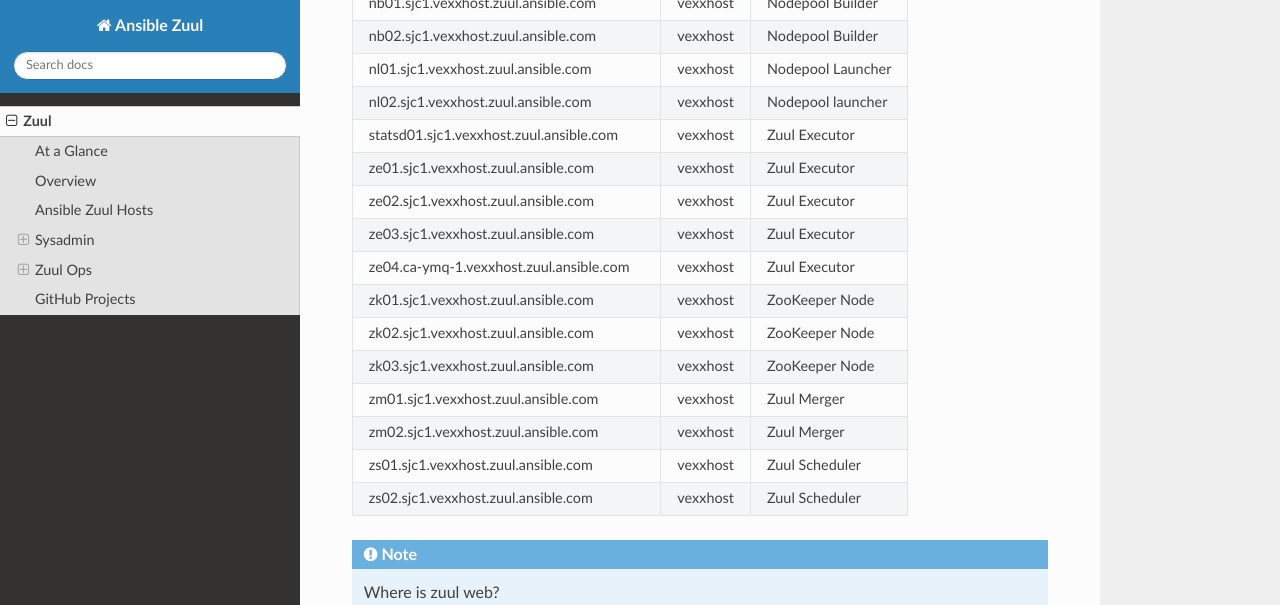
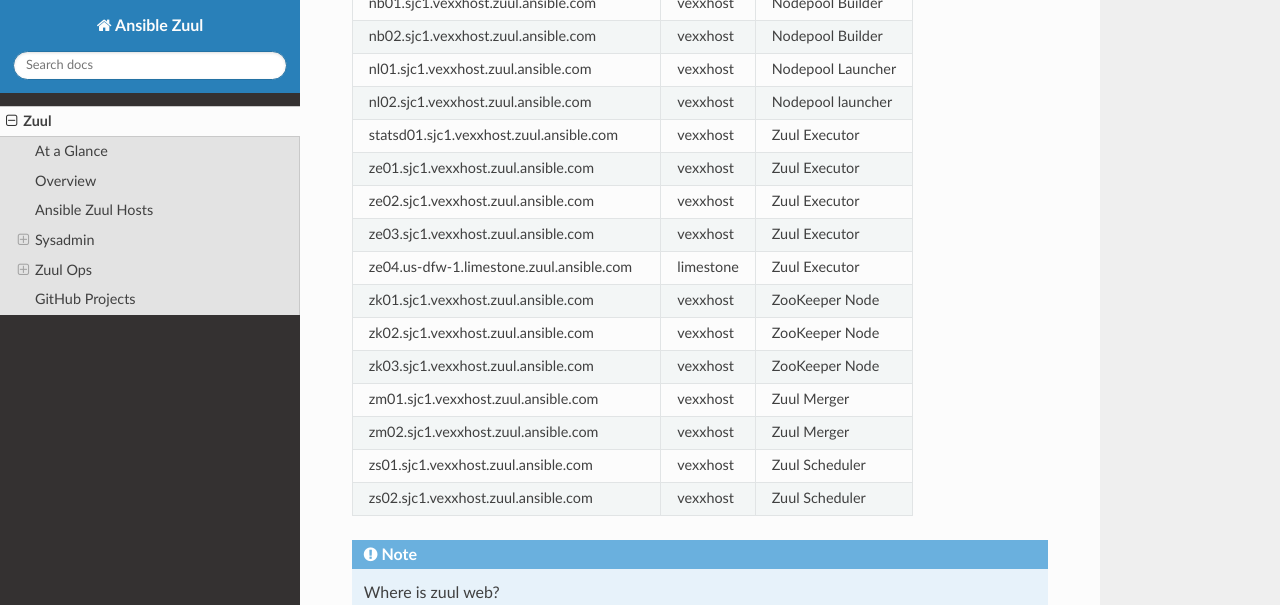
Before and after one commit to ansible-network/windmill-config, a Sphinx documentation site: the page built from doc/source/ansible_zuul.rst, in a window 1280 px wide and 900 px high, scrolled down 1903 px. Shown: the top 605 px of the window. Built offline with Sphinx 7.4.7 and the Read the Docs theme 2.0.0, drawn with Linux system fonts in a browser that asks for light colours.

Commit message:
Properly replace ze04
The previous commit didn't fully remove ze04 from vexxhost. This change
does that, and recreates the replacement in limestone.

Signed-off-by: Paul Belanger <pabelanger@redhat.com>

```diff
--- a/doc/source/ansible_zuul.rst
+++ b/doc/source/ansible_zuul.rst
@@ -89,29 +89,29 @@
 
 .. table:: **Ansible Zuul Hosts**
 
-  =========================================  ========  =================
-  Host                                       Provider  Role
-  =========================================  ========  =================
-  bastion01.sjc1.vexxhost.zuul.ansible.com   vexxhost  Bastion Node
-  borg01.ca-ymq-1.vexxhost.zuul.ansible.com  vexxhost  Borg Backups
-  db01.sjc1.vexxhost.zuul.ansible.com        vexxhost  DiskImage Builder
-  nb01.sjc1.vexxhost.zuul.ansible.com        vexxhost  Nodepool Builder
-  nb02.sjc1.vexxhost.zuul.ansible.com        vexxhost  Nodepool Builder
-  nl01.sjc1.vexxhost.zuul.ansible.com        vexxhost  Nodepool Launcher
-  nl02.sjc1.vexxhost.zuul.ansible.com        vexxhost  Nodepool launcher
-  statsd01.sjc1.vexxhost.zuul.ansible.com    vexxhost  Zuul Executor
-  ze01.sjc1.vexxhost.zuul.ansible.com        vexxhost  Zuul Executor
-  ze02.sjc1.vexxhost.zuul.ansible.com        vexxhost  Zuul Executor
-  ze03.sjc1.vexxhost.zuul.ansible.com        vexxhost  Zuul Executor
-  ze04.ca-ymq-1.vexxhost.zuul.ansible.com    vexxhost  Zuul Executor
-  zk01.sjc1.vexxhost.zuul.ansible.com        vexxhost  ZooKeeper Node
-  zk02.sjc1.vexxhost.zuul.ansible.com        vexxhost  ZooKeeper Node
-  zk03.sjc1.vexxhost.zuul.ansible.com        vexxhost  ZooKeeper Node
-  zm01.sjc1.vexxhost.zuul.ansible.com        vexxhost  Zuul Merger
-  zm02.sjc1.vexxhost.zuul.ansible.com        vexxhost  Zuul Merger
-  zs01.sjc1.vexxhost.zuul.ansible.com        vexxhost  Zuul Scheduler
-  zs02.sjc1.vexxhost.zuul.ansible.com        vexxhost  Zuul Scheduler
-  =========================================  ========  =================
+  =========================================  =========  =================
+  Host                                       Provider   Role
+  =========================================  =========  =================
+  bastion01.sjc1.vexxhost.zuul.ansible.com   vexxhost   Bastion Node
+  borg01.ca-ymq-1.vexxhost.zuul.ansible.com  vexxhost   Borg Backups
+  db01.sjc1.vexxhost.zuul.ansible.com        vexxhost   DiskImage Builder
+  nb01.sjc1.vexxhost.zuul.ansible.com        vexxhost   Nodepool Builder
+  nb02.sjc1.vexxhost.zuul.ansible.com        vexxhost   Nodepool Builder
+  nl01.sjc1.vexxhost.zuul.ansible.com        vexxhost   Nodepool Launcher
+  nl02.sjc1.vexxhost.zuul.ansible.com        vexxhost   Nodepool launcher
+  statsd01.sjc1.vexxhost.zuul.ansible.com    vexxhost   Zuul Executor
+  ze01.sjc1.vexxhost.zuul.ansible.com        vexxhost   Zuul Executor
+  ze02.sjc1.vexxhost.zuul.ansible.com        vexxhost   Zuul Executor
+  ze03.sjc1.vexxhost.zuul.ansible.com        vexxhost   Zuul Executor
+  ze04.us-dfw-1.limestone.zuul.ansible.com   limestone  Zuul Executor
+  zk01.sjc1.vexxhost.zuul.ansible.com        vexxhost   ZooKeeper Node
+  zk02.sjc1.vexxhost.zuul.ansible.com        vexxhost   ZooKeeper Node
+  zk03.sjc1.vexxhost.zuul.ansible.com        vexxhost   ZooKeeper Node
+  zm01.sjc1.vexxhost.zuul.ansible.com        vexxhost   Zuul Merger
+  zm02.sjc1.vexxhost.zuul.ansible.com        vexxhost   Zuul Merger
+  zs01.sjc1.vexxhost.zuul.ansible.com        vexxhost   Zuul Scheduler
+  zs02.sjc1.vexxhost.zuul.ansible.com        vexxhost   Zuul Scheduler
+  =========================================  =========  =================
 
 .. note:: Where is zuul web?
 
```
Also changed, not shown: 4 other files.
